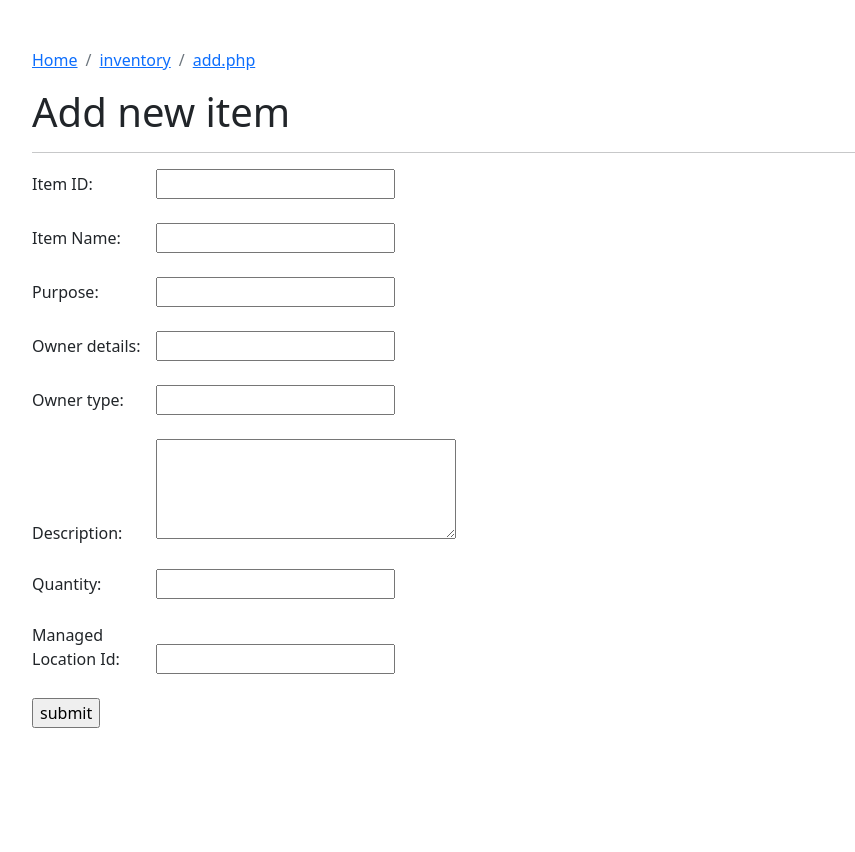
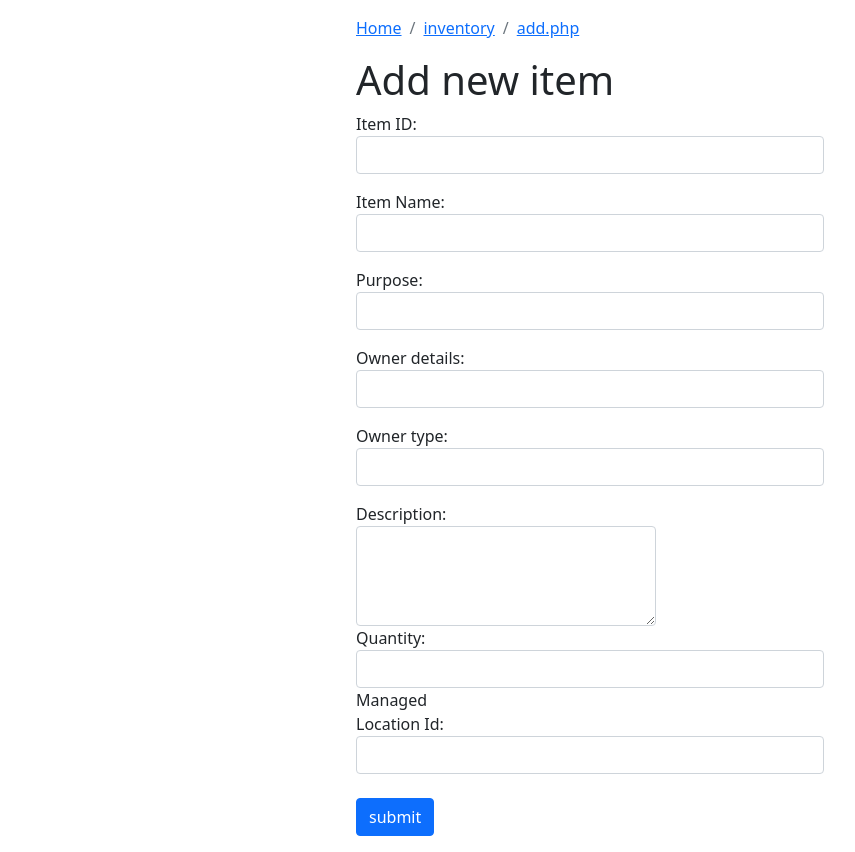
Before and after one commit to jamochl/aged_care_group2_ict30017, a PHP site: page /inventory/add.php in a window 1280 px wide. Shown: the whole page, without its empty margins (50-905 px from the left). Before the commit the page ends 728 px from the top, so only its background shows below. Run offline with PHP 8.4, Linux system fonts and the light colour scheme; the visitor is signed in with stand-in values (Sample User, id 1); data that the repository does not hold is empty.

Commit message:
Update add.php
made the form layout similar to others

```diff
--- a/src/inventory/add.php
+++ b/src/inventory/add.php
@@ -17,17 +17,8 @@ $pattern2 = "/^[a-zA-Z\s]+$/"; // validation pattern for only alphanumerics
     <title>Add new item</title>
     <!-- Bootstrap CSS -->
     <link href="https://cdn.jsdelivr.net/npm/bootstrap@5.0.2/dist/css/bootstrap.min.css" rel="stylesheet" integrity="sha384-EVSTQN3/azprG1Anm3QDgpJLIm9Nao0Yz1ztcQTwFspd3yD65VohhpuuCOmLASjC" crossorigin="anonymous">
-</head>
-<body>
-    <div class="container mt-5">
-        <div>
-            <!-- Display the generated breadcrumbs -->
-            <?php generateBreadcrumbs(); ?>
-        </div>
-        <h1>Add new item</h1>
-        <hr>
 
-<style>
+    <style>
     .error-message {
         color: red;
         margin-left: 123px;
@@ -38,9 +29,24 @@ $pattern2 = "/^[a-zA-Z\s]+$/"; // validation pattern for only alphanumerics
     .label {
         width: 120px;
     }
+
+    .wrapper{
+            max-width: 500px;
+            margin: 0 auto;
+        }
 </style>
 
+</head>
+<body>
+<div class = "wrapper p-3">
+        <div>
+            <!-- Display the generated breadcrumbs -->
+            <?php generateBreadcrumbs(); ?>
+        </div>
+        <h1>Add new item</h1>
+
     <form action="/inventory/add.php" method="POST">
+
 
     <?php
         if(!empty($_POST["submit"]))
@@ -77,10 +83,10 @@ $pattern2 = "/^[a-zA-Z\s]+$/"; // validation pattern for only alphanumerics
             }
         }
     ?>
-
+        <div class="form-group mb-3">
         <label class="label" for="ItmId" > Item ID: </label>
-        <input required type="text" name="ItmId" id="ItmId" value="<?php echo $ItmId; ?>"> <br><br>
-
+        <input required type="text" name="ItmId" id="ItmId" class="form-control" value="<?php echo $ItmId; ?>">
+        </div>
         <?php
         if(!empty($_POST["submit"]))
         {
@@ -101,8 +107,10 @@ $pattern2 = "/^[a-zA-Z\s]+$/"; // validation pattern for only alphanumerics
         }
     ?>
 
+        <div class="form-group mb-3">
         <label class="label" for="ItmName"> Item Name:  </label>
-        <input required type="text" name="ItmName" id="ItmName" value="<?php echo $ItmName; ?>"> <br><br>
+        <input required type="text" name="ItmName" id="ItmName" class="form-control" value="<?php echo $ItmName; ?>">
+        </div>
 
         <?php
         if(!empty($_POST["submit"]))
@@ -124,8 +132,10 @@ $pattern2 = "/^[a-zA-Z\s]+$/"; // validation pattern for only alphanumerics
         }
     ?>
 
+        <div class="form-group mb-3">
         <label class="label" for="Purpose"> Purpose: </label>
-        <input required type="text" name="Purpose" id="Purpose" value="<?php echo $Purpose; ?>"> <br><br>
+        <input required type="text" name="Purpose" id="Purpose" class="form-control" value="<?php echo $Purpose; ?>">
+        </div>
 
         <?php
         if(!empty($_POST["submit"]))
@@ -147,8 +157,10 @@ $pattern2 = "/^[a-zA-Z\s]+$/"; // validation pattern for only alphanumerics
         }
     ?>
 
+        <div class="form-group mb-3">
         <label class="label" for="OwnerDetails"> Owner details: </label>
-        <input required type="text" name="OwnerDetails" id="OwnerDetails" value="<?php echo $OwnerDetails; ?>"> <br><br>
+        <input required type="text" name="OwnerDetails" id="OwnerDetails" class="form-control" value="<?php echo $OwnerDetails; ?>">
+        </div>
 
         <?php
         if(!empty($_POST["submit"]))
@@ -170,8 +182,10 @@ $pattern2 = "/^[a-zA-Z\s]+$/"; // validation pattern for only alphanumerics
         }
     ?>
 
+        <div class="form-group mb-3">
         <label class="label" for="OwnerType"> Owner type:</label>
-        <input required type="text" name="OwnerType" id="OwnerType" value="<?php echo $OwnerType; ?>"> <br><br>
+        <input required type="text" name="OwnerType" id="OwnerType" class="form-control" value="<?php echo $OwnerType; ?>">
+        </div>
 
         <?php
         if(!empty($_POST["submit"]))
@@ -189,7 +203,7 @@ $pattern2 = "/^[a-zA-Z\s]+$/"; // validation pattern for only alphanumerics
     ?>
 
         <label class="label" for="Description"> Description:</label>
-        <textarea name="Description" id="Description" maxlength="260" width="300px" style="width: 300px; height: 100px;" ><?php echo $Description; ?></textarea> <br><br>
+        <textarea name="Description" id="Description" class="form-control" maxlength="260" width="300px" style="width: 300px; height: 100px;" ><?php echo $Description; ?></textarea>
 
         <?php
         if(!empty($_POST["submit"]))
@@ -212,7 +226,7 @@ $pattern2 = "/^[a-zA-Z\s]+$/"; // validation pattern for only alphanumerics
     ?>
 
         <label class="label" for="Quantity"> Quantity:  </label>
-        <input required type="text" name="Quantity" id="Quantity" value="<?php echo $Quantity; ?>"> <br><br>
+        <input required type="text" name="Quantity" id="Quantity" class="form-control" value="<?php echo $Quantity; ?>">
 
         <?php
         if(!empty($_POST["submit"]))
@@ -235,9 +249,10 @@ $pattern2 = "/^[a-zA-Z\s]+$/"; // validation pattern for only alphanumerics
     ?>
 
         <label class="label" for="ManagedLocationId"> Managed Location Id:  </label>
-        <input required type="text" name="ManagedLocationId" id="ManagedLocationId" value="<?php echo $ManagedLocationId; ?>"> <br><br>
+        <input required type="text" name="ManagedLocationId" id="ManagedLocationId" class="form-control" value="<?php echo $ManagedLocationId; ?>"><br>
 
-        <input required type="submit" name="submit" value="submit">
+        <input required type="submit" name="submit" class="btn btn-primary" value="submit">
+        </div>
     </form>
 
 </body>
```
